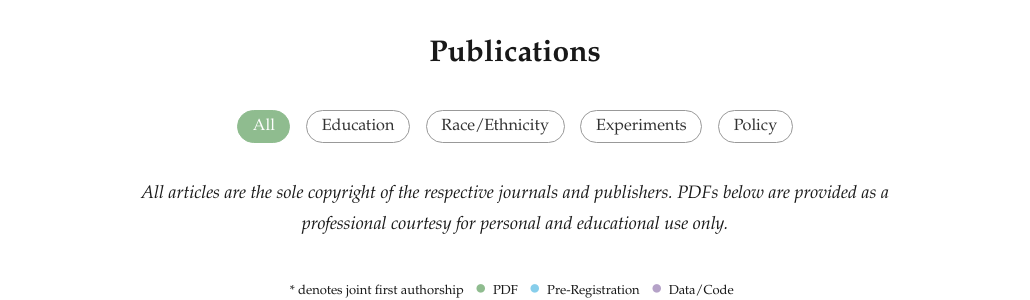
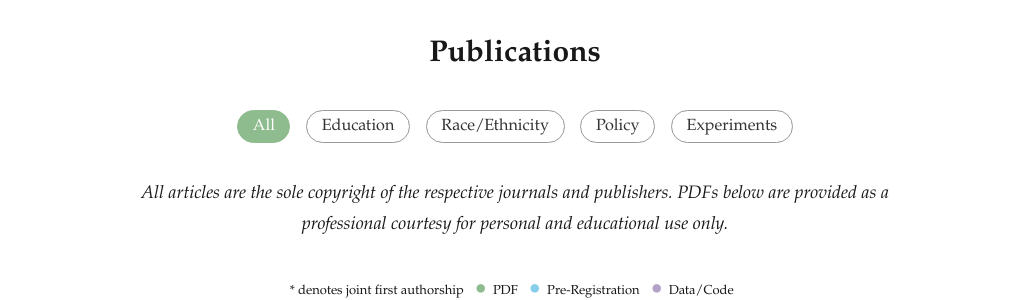
Before and after one commit to marissaethompson/marissaethompson.github.io, a Jekyll site: the page built from _pages/research.md, in a window 1280 px wide and 900 px high. Shown: the part 167-467 px from the top of the window, without its empty margins (125-1155 px from the left). Built offline with Jekyll 4.4.1, drawn with Linux system fonts in a browser that asks for light colours; nearby versions of some CDN libraries; some web fonts are replaced.

Commit message:
august_26_2026_v02

```diff
--- a/_pages/research.md
+++ b/_pages/research.md
@@ -53,8 +53,8 @@ h2.js-hidden {
 <button class="active" data-theme="all">All</button>
 <button data-theme="education">Education</button>
 <button data-theme="race-ethnicity">Race/Ethnicity</button>
+<button data-theme="policy">Policy</button>
 <button data-theme="experiments">Experiments</button>
-<button data-theme="policy">Policy</button>
 </div>
 
 <i><font size="4"> <center>All articles are the sole copyright of the respective journals and publishers. PDFs below are provided as a professional courtesy for personal and educational use only.</center> </font></i>
```
Also changed, not shown: 1 other file.
